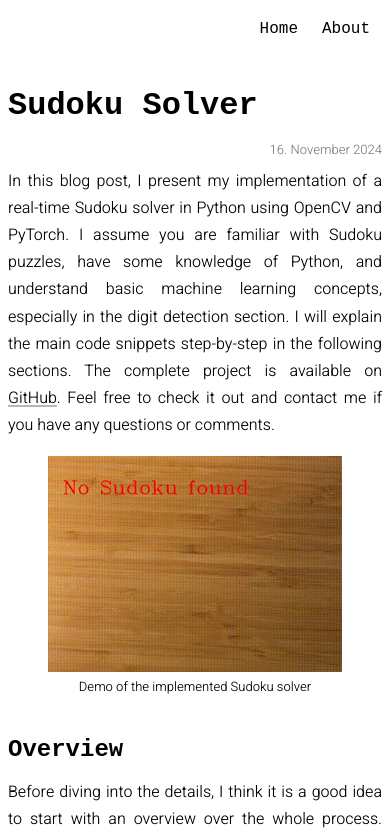
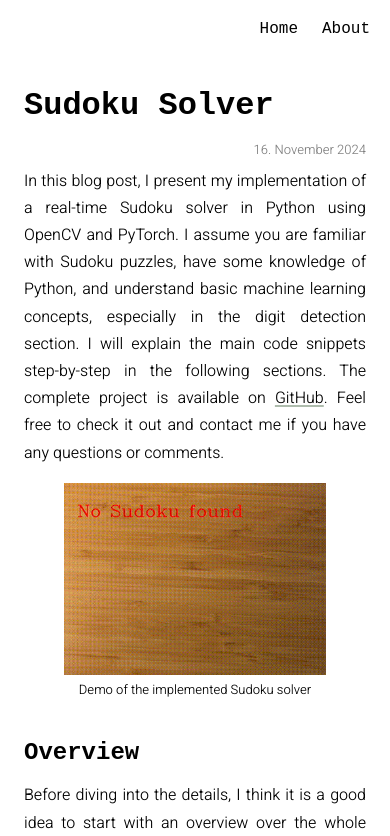
Before and after one commit to chrisdalvit/chrisdalvit.github.io, a SvelteKit app: page /sudoku-solver in a window 390 px wide. Shown: the top 836 px of the page. Built offline with nearby package versions, Linux system fonts and the light colour scheme; a web font is replaced by a local one.

Commit message:
fix responsive width

```diff
--- a/src/lib/ArticleTemplate.svelte
+++ b/src/lib/ArticleTemplate.svelte
@@ -45,7 +45,7 @@
     .article {
         padding: 16px;
         justify-self: center;
-        width: 100%;
+        max-width: 700px;
     }
 
     .article-date {
--- a/src/routes/+page.svelte
+++ b/src/routes/+page.svelte
@@ -12,7 +12,7 @@
         </p>
         <ArticleTile article={{
             title: "Sodoku Solver",
-            description: "Detailed step-by-step tutorial on how to build a real-time Sudoku solver",
+            description: "Step-by-step tutorial on how to build a real-time Sudoku solver",
             image: "sudoku_solver/tile.png",
             url: "/sudoku-solver"
         }} />
```
